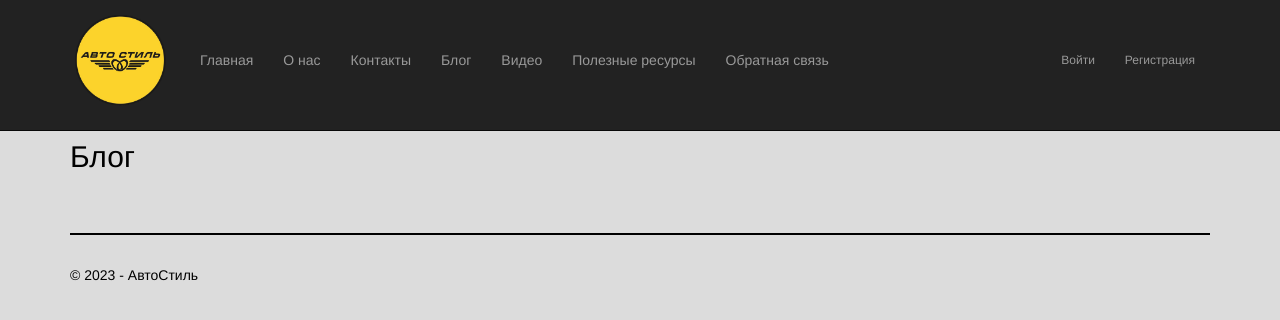
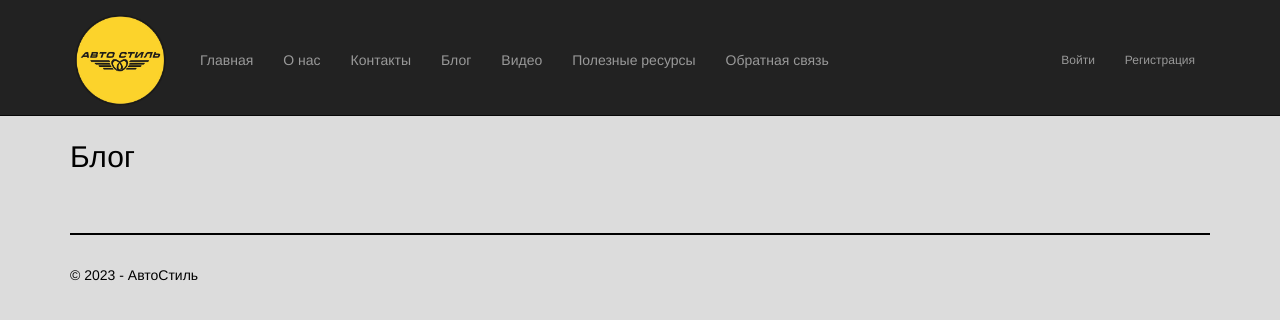
Before and after one commit to Warleyz/DjangoWebProject1, a Django app: page /blog/ in a window 1280 px wide. Shown: the top 320 px of the page. Run offline with Django 3.2, Linux system fonts and the light colour scheme; data that the repository does not hold is empty; some libraries are stand-ins or nearby versions.

Commit message:
Добавлено отображение favicon, корректировка меню навигации

```diff
--- a/DjangoWebProject1/app/static/app/content/site.css
+++ b/DjangoWebProject1/app/static/app/content/site.css
@@ -61,9 +61,12 @@ input[type="checkbox"].input-validation-error {
     font-size: 14px;
 }
 
+.navbar-brand{
+    padding-bottom:0;
+}
+
 .navbar-right,
-.navbar-right .navbar-brand
-{
+.navbar-right .navbar-brand {
     font-size: 12px;
 }
 
--- a/DjangoWebProject1/app/templates/app/layout.html
+++ b/DjangoWebProject1/app/templates/app/layout.html
@@ -5,6 +5,7 @@
     <meta name="viewport" content="width=device-width, initial-scale=1.0">
     <title>{{ title }} </title>
     {% load static %}
+    <link rel="shortcut icon" type="image/png" href="{% static 'app/content/logo.png' %}">
     <link rel="stylesheet" type="text/css" href="{% static 'app/content/bootstrap.min.css' %}" />
     <link rel="stylesheet" type="text/css" href="{% static 'app/content/site.css' %}" />
     <script src="{% static 'app/scripts/modernizr-2.6.2.js' %}"></script>
```
